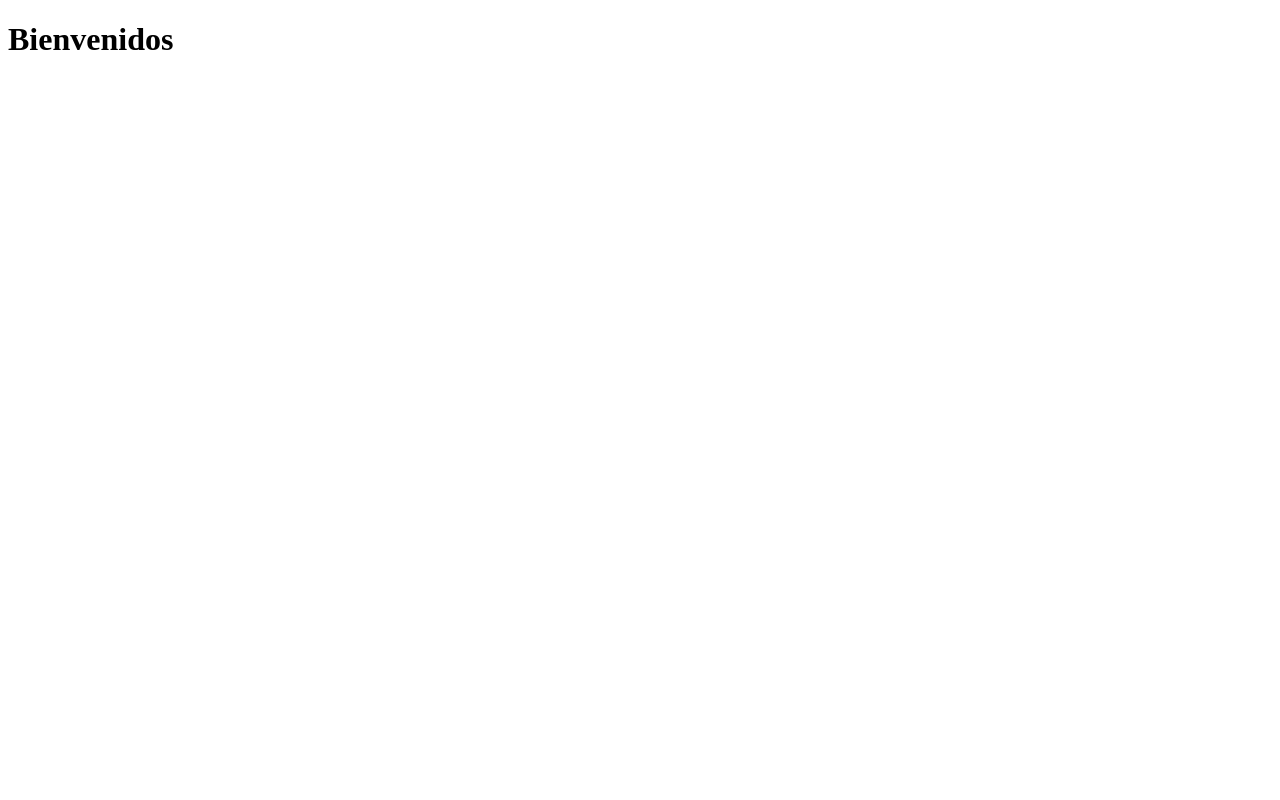
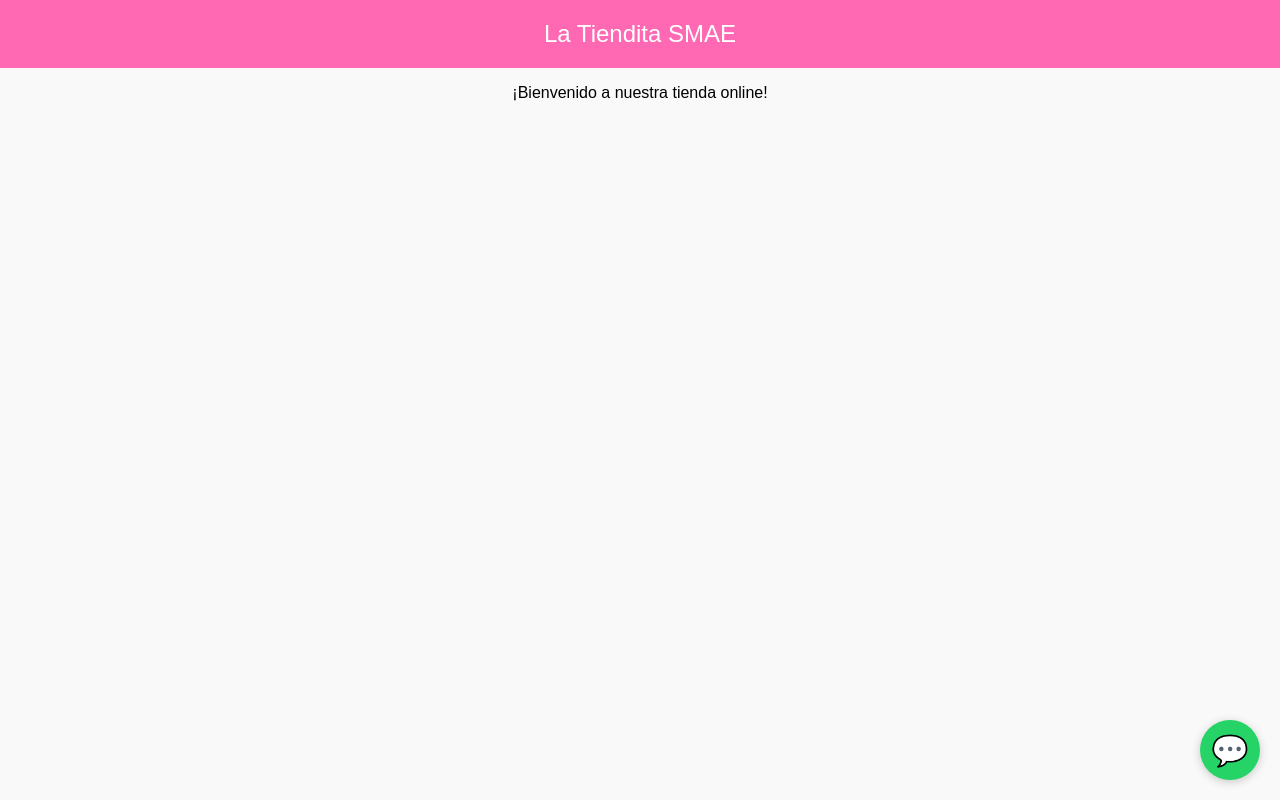
Before and after one commit to TIENDASMAE/tiendasmae.github.io, a plain HTML site: page index.html in a window 1280 px wide. Drawn offline with Linux system fonts and the light colour scheme.

Commit message:
Add files via upload

```diff
--- a/index.html
+++ b/index.html
@@ -1 +1,47 @@
-<!DOCTYPE html><html><head><title>La Tiendita SMAE</title></head><body><h1>Bienvenidos</h1></body></html>
+
+<!DOCTYPE html>
+<html lang="es">
+<head>
+    <meta charset="UTF-8">
+    <meta name="viewport" content="width=device-width, initial-scale=1.0">
+    <title>La Tiendita SMAE</title>
+    <style>
+        body {
+            font-family: Arial, sans-serif;
+            background-color: #f9f9f9;
+            margin: 0;
+            padding: 0;
+            text-align: center;
+        }
+        header {
+            background-color: #ff69b4;
+            color: white;
+            padding: 20px 0;
+            font-size: 24px;
+        }
+        .whatsapp-button {
+            position: fixed;
+            bottom: 20px;
+            right: 20px;
+            background-color: #25d366;
+            color: white;
+            border: none;
+            border-radius: 50%;
+            width: 60px;
+            height: 60px;
+            font-size: 30px;
+            display: flex;
+            justify-content: center;
+            align-items: center;
+            box-shadow: 0 2px 10px rgba(0, 0, 0, 0.2);
+            cursor: pointer;
+            text-decoration: none;
+        }
+    </style>
+</head>
+<body>
+    <header>La Tiendita SMAE</header>
+    <p>¡Bienvenido a nuestra tienda online!</p>
+    <a class="whatsapp-button" href="https://wa.me/541133726139" target="_blank">💬</a>
+</body>
+</html>
```
